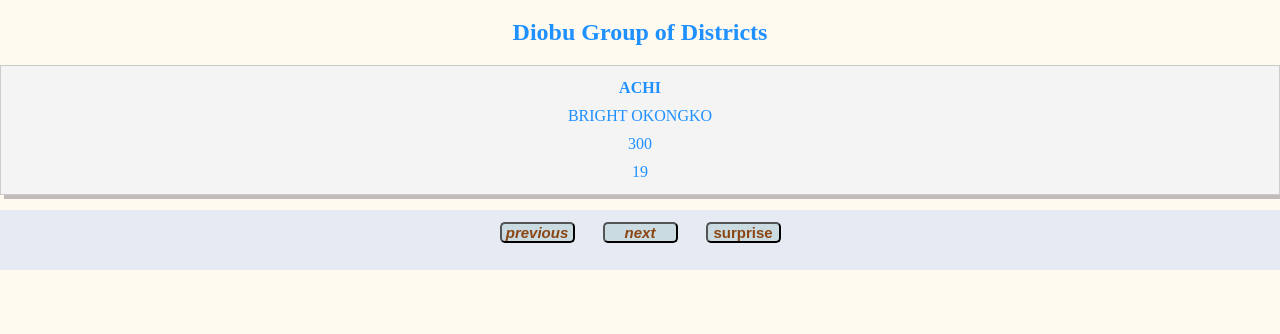
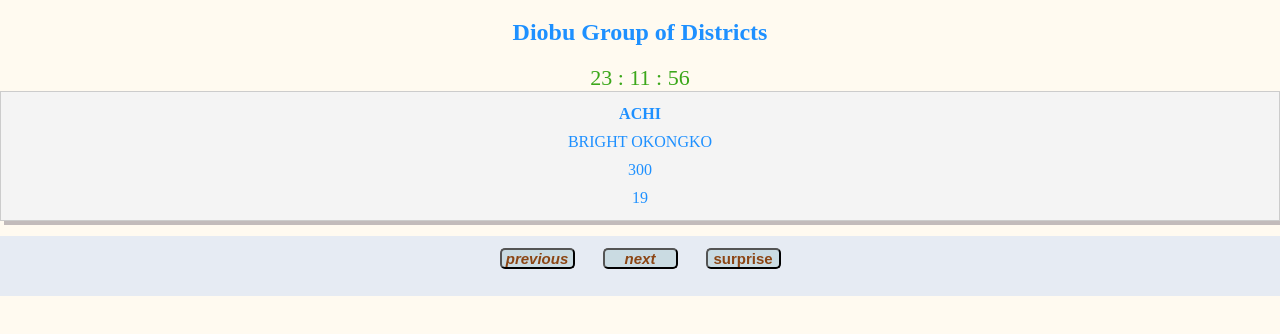
Before and after one commit to Aadon/DiobuChurch, a plain HTML site: page index.html in a window 1280 px wide. Drawn offline with Linux system fonts and the light colour scheme.

Commit message:
adding time to my project

```diff
--- a/index.html
+++ b/index.html
@@ -15,7 +15,7 @@
       <div class="title">
         <h2>Diobu Group of Districts</h2>
       </div>
-      <div class="underline"></div>
+      <div class="underline">00:00:00</div>
       <article class="dist-info">
         <h4 id="district-name"></h4>
         <p id="pastor"></p>
--- a/main.js
+++ b/main.js
@@ -40,7 +40,8 @@ const workersSize = document.getElementById('wrk-size');
 const prevBtn = document.querySelector('.prev-btn');
 const nextBtn = document.querySelector('.next-btn');
 const randomBtn = document.querySelector('#surprise');
-console.log(randomBtn)
+console.log(randomBtn);
+const div = document.querySelector('.underline')
 
 let currentItem = 0;
 
@@ -82,3 +83,19 @@ const surprise = () => {
     churrchInfo(currentItem);
     console.log(currentItem)
 };
+
+
+const myDate = () => {
+    let date = new Date();
+
+    const day = date.getDate();
+    const h = date.getHours();
+    const m = date.getMinutes();
+    const s = date.getSeconds();
+
+    if (div.classList.contains('underline')) {
+        return div.textContent =  `${h} : ${m} : ${s}`;
+    };
+
+};
+setInterval(myDate, 1000);
--- a/style.css
+++ b/style.css
@@ -16,8 +16,8 @@ body {
 }
 
 .underline {
-  width: 350px;
-  color: #1e90ff;
+  color: #3ba71a;
+  font-size: 22px;
 }
 
 .dist-info {
```
